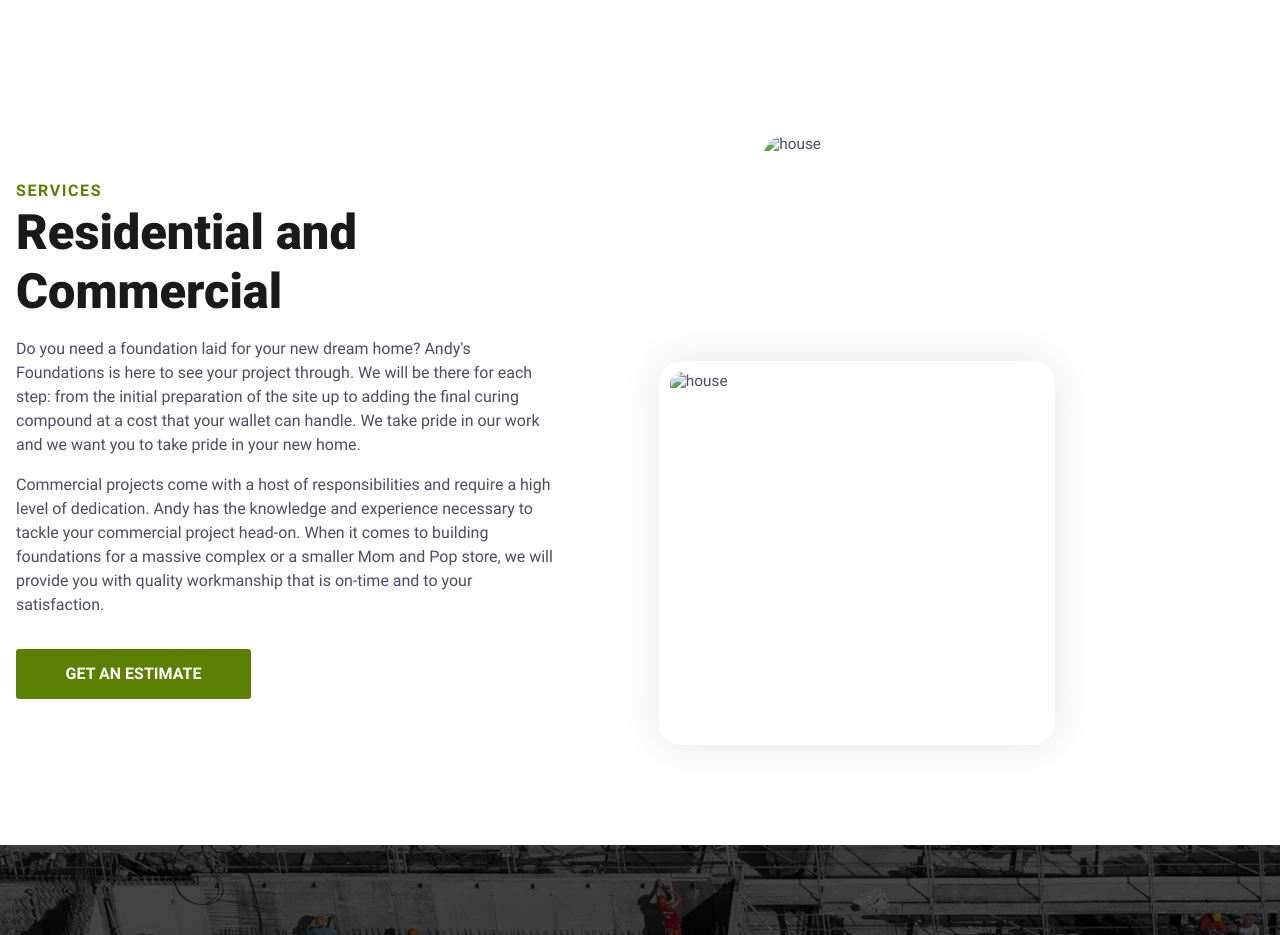
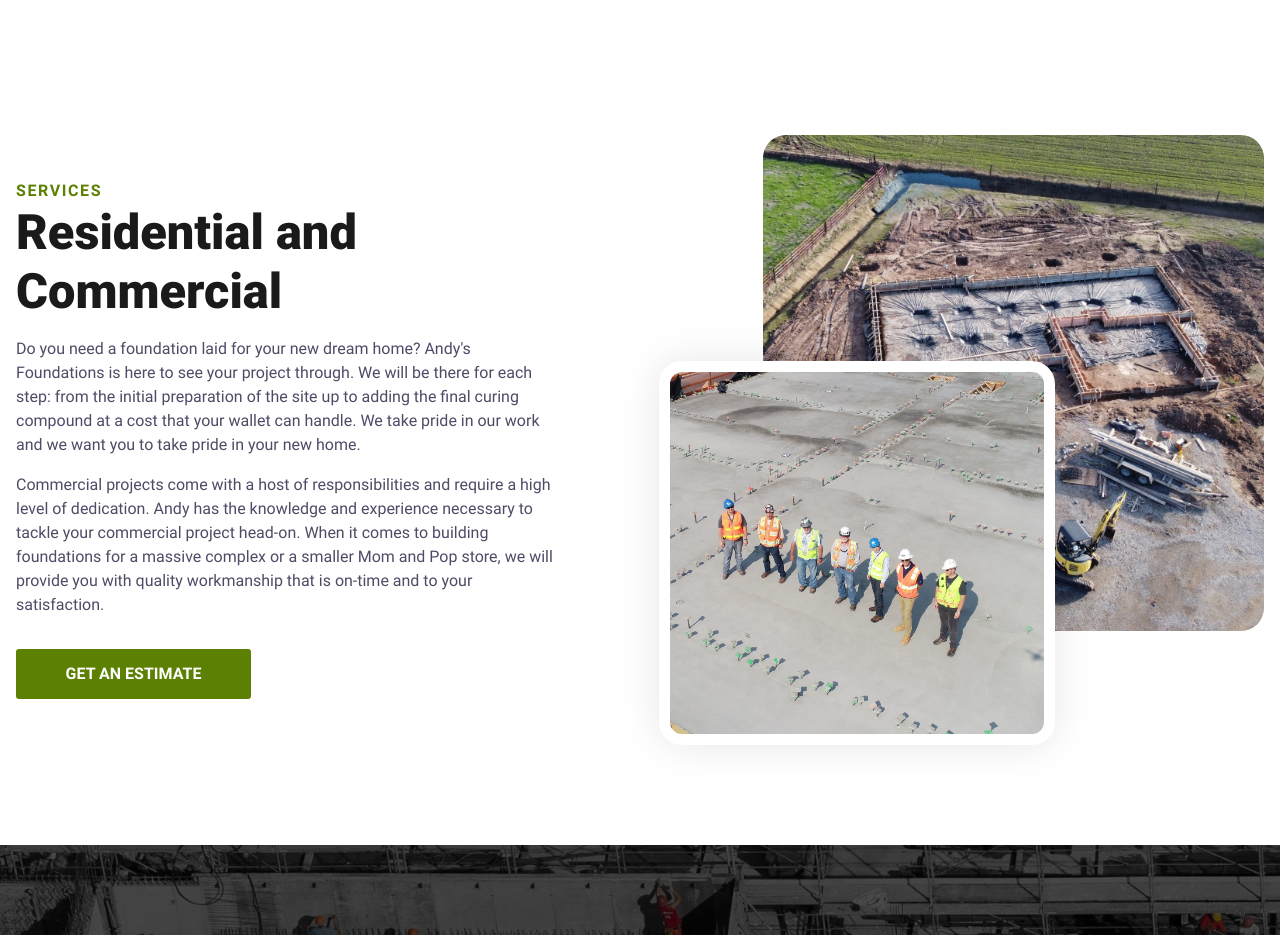
Before and after one commit to wkimble91/andysfoundations, an Eleventy site: page src/index.html in a window 1280 px wide. Shown: the part 1900-2835 px from the top of the page. Built offline with nearby package versions, Linux system fonts and the light colour scheme; Eleventy itself is replaced by a stand-in of ours; files that its build step writes are made by us from their sources.

Commit message:
renamed missing images

```diff
--- a/src/index.html
+++ b/src/index.html
@@ -128,14 +128,14 @@ This is to pre load any image above the fold (hero section background).
         <div class="sbs-bot__left">
             <picture class="sbs-bot__picture sbs-bot__picture-1" aria-hidden="true">
                 <source media="(max-width: 600px)" srcset="/assets/images/foundation-m.webp">
-                <source media="(min-width: 601px)" srcset="/assets/images/foundation.webp">
-                <img loading="lazy" decoding="async" src="/assets/images/foundation.webp" alt="house" width="414"
+                <source media="(min-width: 601px)" srcset="/assets/images/foundation.jpg">
+                <img loading="lazy" decoding="async" src="/assets/images/foundation.jpg" alt="house" width="414"
                     height="400">
             </picture>
             <picture class="sbs-bot__picture sbs-bot__picture-2" aria-hidden="true">
                 <source media="(max-width: 600px)" srcset="/assets/images/workers-m.webp">
-                <source media="(min-width: 601px)" srcset="/assets/images/workers.webp">
-                <img loading="lazy" decoding="async" src="/assets/images/workers.webp" alt="house" width="522"
+                <source media="(min-width: 601px)" srcset="/assets/images/workers.jpg">
+                <img loading="lazy" decoding="async" src="/assets/images/workers.jpg" alt="house" width="522"
                     height="581">
             </picture>
         </div>
```
Also changed, not shown: src/pages/about.html (+4 -4 lines).
